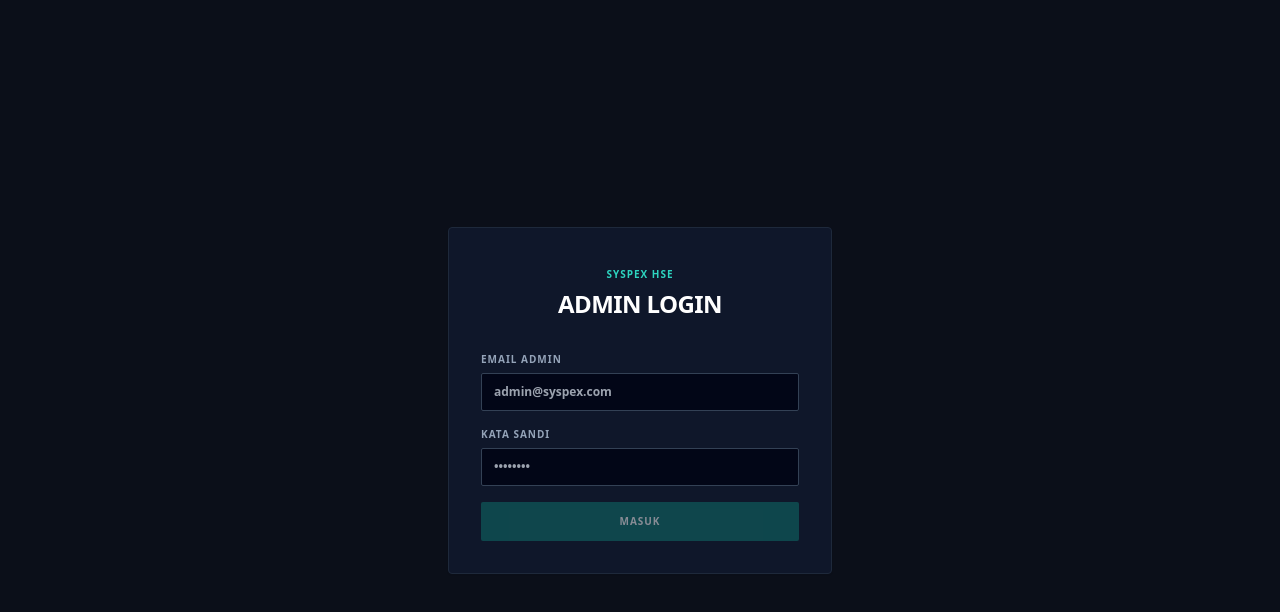
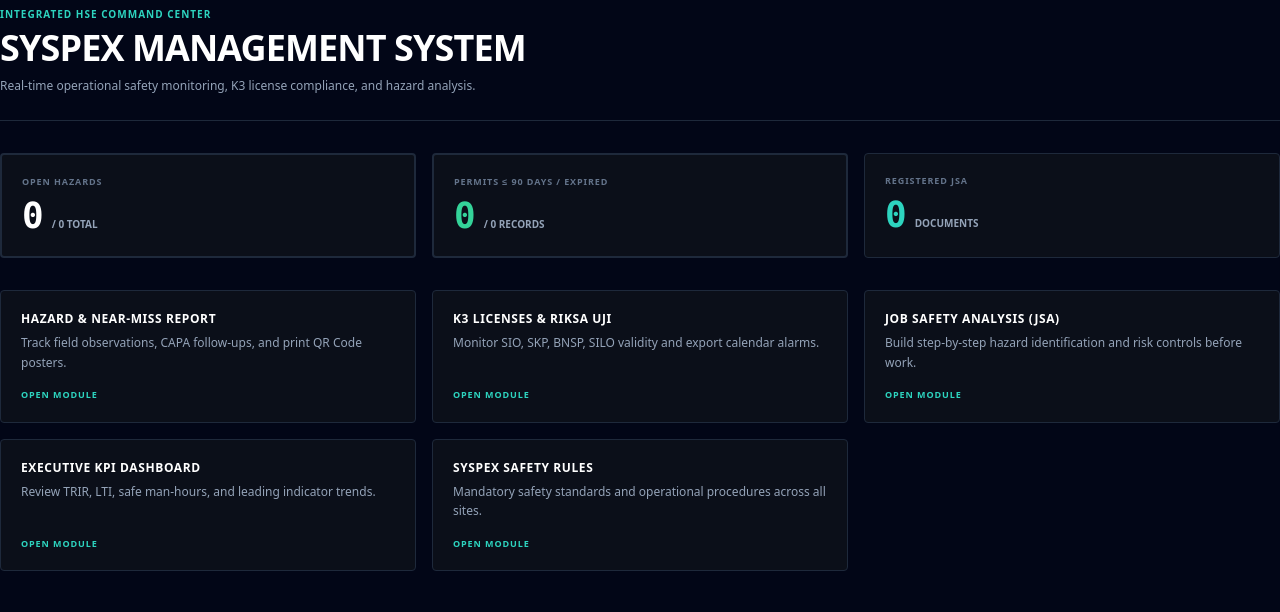
Before and after one commit to lintangsatriow/SyspexMS, a Next.js app: page / in a window 1280 px wide. Shown: the top 612 px of the page. Built offline with nearby package versions, Linux system fonts and the light colour scheme; no server answers; the database is empty.

Commit message:
Update page.tsx

```diff
--- a/app/page.tsx
+++ b/app/page.tsx
@@ -1,86 +1,173 @@
 "use client"
 
-import { useState } from 'react'
-import { useRouter } from 'next/navigation'
-import { signInWithEmailAndPassword } from 'firebase/auth'
-import { auth } from './lib/firebase'
+import { useState, useEffect } from 'react'
+import Link from 'next/link'
+import { collection, onSnapshot } from 'firebase/firestore'
+import { db } from './lib/firebase'
+import { useLanguage } from './LanguageContext'
 
-export default function LoginPage() {
-  const router = useRouter()
-  const [email, setEmail] = useState('')
-  const [password, setPassword] = useState('')
-  const [error, setError] = useState('')
-  const [loading, setLoading] = useState(false)
+export default function MainHubPage() {
+  const { lang } = useLanguage()
+  const [mounted, setMounted] = useState(false)
 
-  const handleLogin = async (e: React.FormEvent) => {
-    e.preventDefault()
-    setLoading(true)
-    setError('')
+  const [openHazards, setOpenHazards] = useState(0)
+  const [totalHazards, setTotalHazards] = useState(0)
+  const [expiringLicenses, setExpiringLicenses] = useState(0)
+  const [totalLicenses, setTotalLicenses] = useState(0)
+  const [totalJsa, setTotalJsa] = useState(0)
 
-    try {
-      // 1. Validasi kredensial ke server Firebase
-      await signInWithEmailAndPassword(auth, email, password)
+  useEffect(() => {
+    setMounted(true)
 
-      // 2. Set cookie lokal agar middleware Next.js mengizinkan akses ke dalam aplikasi
-      document.cookie = "syspex_auth=true; path=/; max-age=86400"
+    const unsubHazard = onSnapshot(collection(db, 'hazard_reports'), (snap) => {
+      const items = snap.docs.map(d => d.data())
+      setTotalHazards(items.length)
+      setOpenHazards(items.filter(h => h.status !== 'CLOSED').length)
+    })
 
-      // 3. Arahkan ke Dasbor Utama
-      router.push('/')
-    } catch (err) {
-      console.error(err)
-      setError('Email atau sandi salah, atau akun belum didaftarkan.')
-    } finally {
-      setLoading(false)
+    const unsubK3 = onSnapshot(collection(db, 'k3_compliance'), (snap) => {
+      const items = snap.docs.map(d => d.data())
+      setTotalLicenses(items.length)
+      const now = new Date().setHours(0, 0, 0, 0)
+      const warnCount = items.filter(rec => {
+        if (!rec.expiryDate || rec.expiryDate === 'LIFETIME') return false
+        const exp = new Date(rec.expiryDate).setHours(0, 0, 0, 0)
+        const daysLeft = Math.ceil((exp - now) / (1000 * 60 * 60 * 24))
+        return daysLeft <= 90
+      }).length
+      setExpiringLicenses(warnCount)
+    })
+
+    const unsubJsa = onSnapshot(collection(db, 'jsa_records'), (snap) => {
+      setTotalJsa(snap.size)
+    })
+
+    return () => {
+      unsubHazard()
+      unsubK3()
+      unsubJsa()
     }
-  }
+  }, [])
+
+  const t = {
+    ID: {
+      badge: "PUSAT KENDALI K3L TERPADU",
+      title: "SYSPEX MANAGEMENT SYSTEM",
+      subtitle: "Pemantauan keselamatan operasional, kepatuhan lisensi K3, dan analisis bahaya secara real-time.",
+      card_hz_title: "PELAPORAN BAHAYA & NEAR-MISS",
+      card_hz_desc: "Pantau temuan lapangan, tindak lanjut CAPA, dan cetak poster QR Code.",
+      card_sio_title: "LISENSI K3 & RIKSA UJI",
+      card_sio_desc: "Kontrol masa berlaku SIO, SKP Ahli, BNSP, SILO, dan jadwal kalender alarm.",
+      card_jsa_title: "JOB SAFETY ANALYSIS (JSA)",
+      card_jsa_desc: "Susun identifikasi bahaya dan pengendalian risiko sebelum pekerjaan dimulai.",
+      card_kpi_title: "DASBOR KPI EKSEKUTIF",
+      card_kpi_desc: "Evaluasi metrik TRIR, LTI, jam kerja aman, serta tren indikator proaktif.",
+      card_rules_title: "ATURAN KESELAMATAN SYSPEX",
+      card_rules_desc: "Standar keselamatan wajib dan prosedur operasional di seluruh area kerja.",
+      btn_open: "BUKA MODUL"
+    },
+    EN: {
+      badge: "INTEGRATED HSE COMMAND CENTER",
+      title: "SYSPEX MANAGEMENT SYSTEM",
+      subtitle: "Real-time operational safety monitoring, K3 license compliance, and hazard analysis.",
+      card_hz_title: "HAZARD & NEAR-MISS REPORT",
+      card_hz_desc: "Track field observations, CAPA follow-ups, and print QR Code posters.",
+      card_sio_title: "K3 LICENSES & RIKSA UJI",
+      card_sio_desc: "Monitor SIO, SKP, BNSP, SILO validity and export calendar alarms.",
+      card_jsa_title: "JOB SAFETY ANALYSIS (JSA)",
+      card_jsa_desc: "Build step-by-step hazard identification and risk controls before work.",
+      card_kpi_title: "EXECUTIVE KPI DASHBOARD",
+      card_kpi_desc: "Review TRIR, LTI, safe man-hours, and leading indicator trends.",
+      card_rules_title: "SYSPEX SAFETY RULES",
+      card_rules_desc: "Mandatory safety standards and operational procedures across all sites.",
+      btn_open: "OPEN MODULE"
+    }
+  }[lang]
+
+  if (!mounted) return null
 
   return (
-    <div className="min-h-screen flex items-center justify-center bg-slate-50 dark:bg-[#0b0f19] p-4 animate-in fade-in duration-300">
-      <div className="max-w-sm w-full bg-white dark:bg-slate-900 border border-slate-200 dark:border-slate-800 rounded-[4px] p-6 sm:p-8 shadow-sm">
-        <div className="text-center mb-8">
-          <span className="text-[10px] font-black uppercase tracking-widest text-teal-600 dark:text-teal-400">SYSPEX HSE</span>
-          <h1 className="text-2xl font-black text-slate-900 dark:text-white tracking-tight uppercase mt-1">Admin Login</h1>
+    <div className="space-y-8 animate-in fade-in duration-300 pb-16">
+      <div className="border-b border-slate-200 dark:border-slate-800 pb-6">
+        <span className="text-[10px] font-black uppercase tracking-widest text-teal-600 dark:text-teal-400">
+          {t.badge}
+        </span>
+        <h1 className="text-3xl sm:text-4xl font-black text-slate-900 dark:text-white tracking-tight uppercase mt-1">
+          {t.title}
+        </h1>
+        <p className="text-xs font-medium text-slate-600 dark:text-slate-400 mt-2 max-w-2xl leading-relaxed">
+          {t.subtitle}
+        </p>
+      </div>
+
+      {/* RINGKASAN STATUS CLOUD */}
+      <div className="grid grid-cols-1 sm:grid-cols-3 gap-4">
+        <div className={`p-5 rounded-[4px] border-2 ${openHazards > 0 ? 'bg-rose-50/70 dark:bg-rose-950/25 border-rose-400 dark:border-rose-800' : 'bg-white dark:bg-[#0b0f19] border-slate-200 dark:border-slate-800'}`}>
+          <span className="block text-[9px] font-black uppercase tracking-widest text-slate-500">OPEN HAZARDS</span>
+          <div className="mt-2 flex items-baseline gap-2">
+            <span className={`text-4xl font-black font-mono ${openHazards > 0 ? 'text-rose-600 dark:text-rose-400' : 'text-slate-900 dark:text-white'}`}>{openHazards}</span>
+            <span className="text-[10px] font-bold text-slate-400 uppercase">/ {totalHazards} TOTAL</span>
+          </div>
         </div>
 
-        {error && (
-          <div className="mb-6 p-3 bg-rose-50 dark:bg-rose-950/40 border border-rose-300 dark:border-rose-800 text-rose-800 dark:text-rose-300 text-[10px] font-black uppercase tracking-widest rounded-[2px] text-center">
-            {error}
+        <div className={`p-5 rounded-[4px] border-2 ${expiringLicenses > 0 ? 'bg-orange-50/70 dark:bg-orange-950/25 border-orange-400 dark:border-orange-800' : 'bg-white dark:bg-[#0b0f19] border-slate-200 dark:border-slate-800'}`}>
+          <span className="block text-[9px] font-black uppercase tracking-widest text-slate-500">PERMITS &le; 90 DAYS / EXPIRED</span>
+          <div className="mt-2 flex items-baseline gap-2">
+            <span className={`text-4xl font-black font-mono ${expiringLicenses > 0 ? 'text-orange-600 dark:text-orange-400' : 'text-emerald-600 dark:text-emerald-400'}`}>{expiringLicenses}</span>
+            <span className="text-[10px] font-bold text-slate-400 uppercase">/ {totalLicenses} RECORDS</span>
           </div>
-        )}
+        </div>
 
-        <form onSubmit={handleLogin} className="space-y-4">
+        <div className="p-5 bg-white dark:bg-[#0b0f19] border border-slate-200 dark:border-slate-800 rounded-[4px]">
+          <span className="block text-[9px] font-black uppercase tracking-widest text-slate-500">REGISTERED JSA</span>
+          <div className="mt-2 flex items-baseline gap-2">
+            <span className="text-4xl font-black font-mono text-teal-600 dark:text-teal-400">{totalJsa}</span>
+            <span className="text-[10px] font-bold text-slate-400 uppercase">DOCUMENTS</span>
+          </div>
+        </div>
+      </div>
+
+      {/* NAVIGASI MODUL AKTIF */}
+      <div className="grid grid-cols-1 md:grid-cols-2 lg:grid-cols-3 gap-4">
+        <Link href="/hazard-report" className="group p-5 bg-white dark:bg-[#0b0f19] border border-slate-200 dark:border-slate-800 hover:border-teal-600 dark:hover:border-teal-500 rounded-[4px] flex flex-col justify-between space-y-4 transition-colors">
           <div>
-            <label className="block text-[10px] font-black text-slate-600 dark:text-slate-400 mb-1.5 uppercase tracking-widest">Email Admin</label>
-            <input
-              type="email"
-              required
-              value={email}
-              onChange={(e) => setEmail(e.target.value)}
-              className="w-full px-3 py-2.5 bg-slate-50 dark:bg-slate-950 border border-slate-300 dark:border-slate-700 rounded-[2px] text-xs font-bold text-slate-900 dark:text-white focus:outline-none focus:border-teal-500"
-              placeholder="admin@syspex.com"
-            />
+            <h2 className="text-xs font-black uppercase tracking-wider text-slate-900 dark:text-white group-hover:text-teal-600 dark:group-hover:text-teal-400">{t.card_hz_title}</h2>
+            <p className="text-xs text-slate-600 dark:text-slate-400 mt-1.5 leading-relaxed">{t.card_hz_desc}</p>
           </div>
+          <span className="text-[9px] font-black uppercase tracking-widest text-teal-700 dark:text-teal-400">{t.btn_open}</span>
+        </Link>
 
+        <Link href="/sio-silo" className="group p-5 bg-white dark:bg-[#0b0f19] border border-slate-200 dark:border-slate-800 hover:border-teal-600 dark:hover:border-teal-500 rounded-[4px] flex flex-col justify-between space-y-4 transition-colors">
           <div>
-            <label className="block text-[10px] font-black text-slate-600 dark:text-slate-400 mb-1.5 uppercase tracking-widest">Kata Sandi</label>
-            <input
-              type="password"
-              required
-              value={password}
-              onChange={(e) => setPassword(e.target.value)}
-              className="w-full px-3 py-2.5 bg-slate-50 dark:bg-slate-950 border border-slate-300 dark:border-slate-700 rounded-[2px] text-xs font-bold text-slate-900 dark:text-white focus:outline-none focus:border-teal-500"
-              placeholder="••••••••"
-            />
+            <h2 className="text-xs font-black uppercase tracking-wider text-slate-900 dark:text-white group-hover:text-teal-600 dark:group-hover:text-teal-400">{t.card_sio_title}</h2>
+            <p className="text-xs text-slate-600 dark:text-slate-400 mt-1.5 leading-relaxed">{t.card_sio_desc}</p>
           </div>
+          <span className="text-[9px] font-black uppercase tracking-widest text-teal-700 dark:text-teal-400">{t.btn_open}</span>
+        </Link>
 
-          <button
-            type="submit"
-            disabled={loading || !email || !password}
-            className="w-full py-3 mt-2 bg-teal-700 hover:bg-teal-600 text-white rounded-[2px] text-[10px] font-black uppercase tracking-widest transition-colors disabled:opacity-50"
-          >
-            {loading ? 'MEMVERIFIKASI...' : 'MASUK'}
-          </button>
-        </form>
+        <Link href="/jsa" className="group p-5 bg-white dark:bg-[#0b0f19] border border-slate-200 dark:border-slate-800 hover:border-teal-600 dark:hover:border-teal-500 rounded-[4px] flex flex-col justify-between space-y-4 transition-colors">
+          <div>
+            <h2 className="text-xs font-black uppercase tracking-wider text-slate-900 dark:text-white group-hover:text-teal-600 dark:group-hover:text-teal-400">{t.card_jsa_title}</h2>
+            <p className="text-xs text-slate-600 dark:text-slate-400 mt-1.5 leading-relaxed">{t.card_jsa_desc}</p>
+          </div>
+          <span className="text-[9px] font-black uppercase tracking-widest text-teal-700 dark:text-teal-400">{t.btn_open}</span>
+        </Link>
+
+        <Link href="/executive-report" className="group p-5 bg-white dark:bg-[#0b0f19] border border-slate-200 dark:border-slate-800 hover:border-teal-600 dark:hover:border-teal-500 rounded-[4px] flex flex-col justify-between space-y-4 transition-colors">
+          <div>
+            <h2 className="text-xs font-black uppercase tracking-wider text-slate-900 dark:text-white group-hover:text-teal-600 dark:group-hover:text-teal-400">{t.card_kpi_title}</h2>
+            <p className="text-xs text-slate-600 dark:text-slate-400 mt-1.5 leading-relaxed">{t.card_kpi_desc}</p>
+          </div>
+          <span className="text-[9px] font-black uppercase tracking-widest text-teal-700 dark:text-teal-400">{t.btn_open}</span>
+        </Link>
+
+        <Link href="/syspex-safety-rules" className="group p-5 bg-white dark:bg-[#0b0f19] border border-slate-200 dark:border-slate-800 hover:border-teal-600 dark:hover:border-teal-500 rounded-[4px] flex flex-col justify-between space-y-4 transition-colors">
+          <div>
+            <h2 className="text-xs font-black uppercase tracking-wider text-slate-900 dark:text-white group-hover:text-teal-600 dark:group-hover:text-teal-400">{t.card_rules_title}</h2>
+            <p className="text-xs text-slate-600 dark:text-slate-400 mt-1.5 leading-relaxed">{t.card_rules_desc}</p>
+          </div>
+          <span className="text-[9px] font-black uppercase tracking-widest text-teal-700 dark:text-teal-400">{t.btn_open}</span>
+        </Link>
       </div>
     </div>
   )
```
